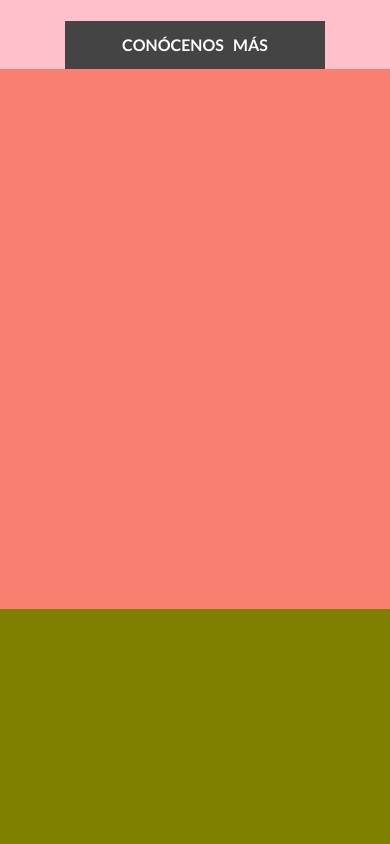
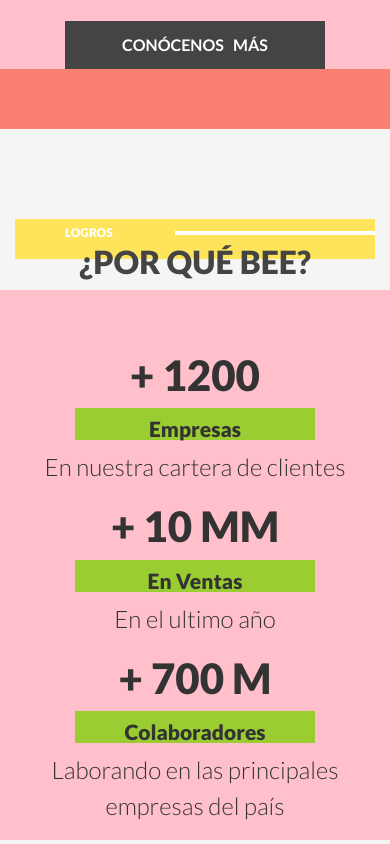
Before and after one commit to javierbull/beeWeb2, a plain HTML site: page index.html in a window 390 px wide. Shown: the part 1200-2044 px from the top of the page. Drawn offline with nearby package versions, Linux system fonts and the light colour scheme; a script that the page names is missing.

Commit message:
mq kpi-mobile

```diff
--- a/css/main.css
+++ b/css/main.css
@@ -236,3 +236,81 @@ body {
 
 
 /* END ABOUT SECTION */
+
+/* KPI SECTION************************* */
+.kpi-block {
+  height: auto;
+  margin-top: 60px;
+  padding: 90px 0;
+}
+
+.central-tag {
+  background-color: #FEE45B;
+  height: 110px;
+  display: flex;
+  justify-content: space-between;
+  padding-top: 30px;
+  padding-left: 50px;
+  margin-top: 65px;
+  margin: 0 auto;
+  position: relative;
+}
+
+.central-tag p {
+  display: inline-block;
+  font-size: 28px;
+  font-weight: bold;
+  color: #fff;
+  padding-right: 1rem;
+}
+
+.tittle-text {
+  /* background-color: pink; */
+  font-size: 72px;
+  font-weight: 900;
+  color: #444444;
+  text-align: center;
+  margin-top: -2.2rem;
+}
+
+.white-line-central {
+    width: 400px;
+    height: 4px;
+    background-color: #fff;
+    margin-top: 20px;
+    position: absolute;
+    right: 0;
+}
+
+.kpi-cards {
+  padding: 0 0;
+  margin-top: 8rem;
+}
+
+.kpi-card {
+  /* background-color: pink; */
+  padding: 0 1rem;
+}
+
+.kpi-card h4 {
+  font-size: 70px;
+  font-weight: 900;
+  text-align: center;
+}
+
+.kpi-card h3 {
+  font-size: 45px;
+  font-weight: 900;
+  text-align: center;
+  margin-top: -1.5rem;
+}
+
+.kpi-card p {
+  font-size: 24px;
+  font-weight: 300;
+  text-align: center;
+  padding: 0 1rem;
+}
+
+
+/* END KPI SECTION */
--- a/css/mq.css
+++ b/css/mq.css
@@ -69,17 +69,21 @@
 
 	/* ABOUT SECTION ************************/
 	.about-block {
-
 		height: auto;
 		margin-top: 52px;
 		margin-bottom: 40px;
 	}
 
+	.about-block img {
+
+	}
+
 	.tag {
 		height: 40px;
-		margin-left: 0;
+		width: 280px;
+		padding-left: 1rem;
+		margin: 0 auto;
 		margin-top: -20px;
-		padding-left: 1rem;
 	}
 
 	.about-text p {
@@ -105,7 +109,7 @@
 	}
 
 	.about-text h2 {
-		background-color: lightblue;
+		/* background-color: lightblue; */
 		font-size: 28px;
 		font-weight: 900;
 		color: #444444;
@@ -117,7 +121,7 @@
 	}
 
 	.white-line {
-		width: 230px;
+		width: 180px;
 		margin-top: -16px;
 		height: 2px;
 	}
@@ -135,6 +139,70 @@
 
 
 	/* END ABOUT SECTION */
+
+	/* KPI SECTION*************** */
+
+	.kpi-block {
+
+	}
+
+	.central-tag {
+		width: 100%;
+		height: 40px;
+		margin: 0 15px;
+	}
+
+	.central-tag p {
+	  font-size: 12px;
+		/* color: blue; */
+		font-weight: 900;
+		margin-top: -25px;
+	}
+
+	.tittle-text {
+	  /* background-color: pink; */
+	  font-size: 32px;
+	  font-weight: 900;
+	  color: #444444;
+	  text-align: center;
+	  margin-top: -1rem;
+	}
+
+	.white-line-central {
+	    width: 200px;
+	    height: 4px;
+	    background-color: #fff;
+	    margin-top: -18px;
+	    position: absolute;
+	    right: 0;
+	}
+
+	.kpi-cards {
+		background-color: pink;
+	  margin: 0 auto;
+		padding-top: 60px;
+	}
+
+	.kpi-card h4 {
+	  font-size: 42px;
+	  font-weight: 900;
+	  text-align: center;
+	}
+
+	.kpi-card h3 {
+	  font-size: 21px;
+	  font-weight: 900;
+	  text-align: center;
+	  margin-top: -1.5rem;
+	}
+
+	.tag-card {
+		background-color: yellowgreen;
+		width: 240px;
+		height: 32px;
+		margin: 0 auto;
+	}
+	/* END KPI SECTION */
 }
 
 /* END MOBILE-------------------------------------- */
--- a/index.html
+++ b/index.html
@@ -100,6 +100,56 @@
       </section>
       <!-- END ABOUT SECTION -->
 
+      <!-- KPI SECTION********************** -->
+      <section class="kpi-block bg-gray" id="kpi-block">
+        <div class="container">
+          <div class="row">
+
+            <div class="central-tag col-sm-12 col-md-6 col-lg-6">
+              <p>LOGROS</p>
+
+              <div class="white-line-central"></div>
+            </div>
+
+            <div class="col-sm-12 col-md-12 col-lg-12">
+              <h2 class="tittle-text">¿POR QUÉ BEE?</h2>
+            </div>
+
+            <div class="kpi-cards container d-flex justify-content-between row">
+              <div class="kpi-card col-sm-12 col-md-4 col-lg-4">
+                <h4>+ 1200</h4>
+                <div class="tag-card bg-yellow">&nbsp;</div>
+                <h3>Empresas</h3>
+                <p>En nuestra cartera de clientes</p>
+              </div>
+
+              <div class="kpi-card col-sm-12 col-md-4 col-lg-4">
+                <h4>+ 10 MM</h4>
+                <div class="tag-card bg-yellow">&nbsp;</div>
+                <h3>En Ventas</h3>
+                <p>En el ultimo año</p>
+              </div>
+
+              <div class="kpi-card col-sm-12 col-md-4 col-lg-4">
+                <h4>+ 700 M</h4>
+                <div class="tag-card bg-yellow">&nbsp;</div>
+                <h3>Colaboradores</h3>
+                <p>Laborando en las principales empresas del país</p>
+              </div>
+
+            </div>
+
+
+
+
+          </div>
+        </div>
+
+
+      </section>
+
+      <!-- END KPI SECTION -->
+
       <section class="bg-paleGreenn height-500">
 
       </section>
```
